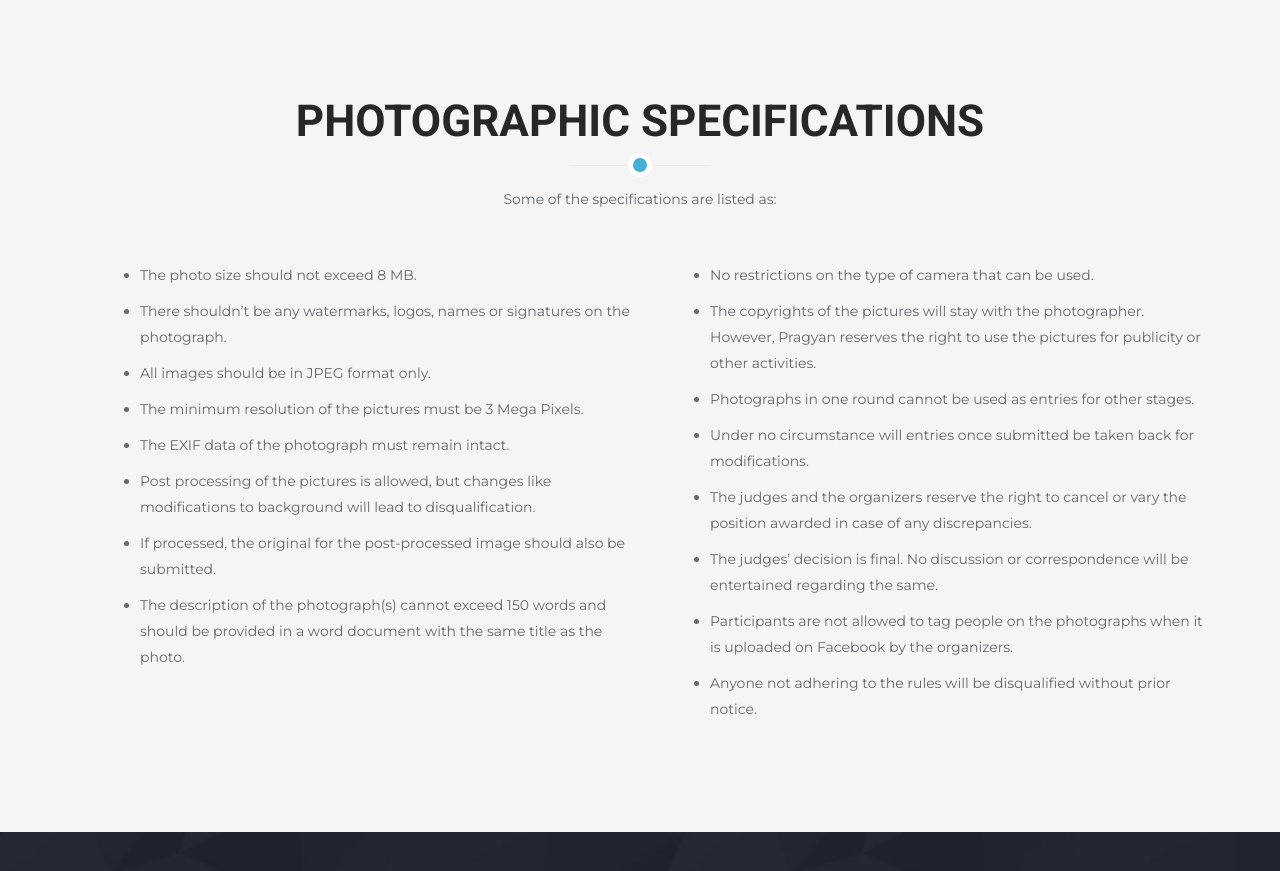
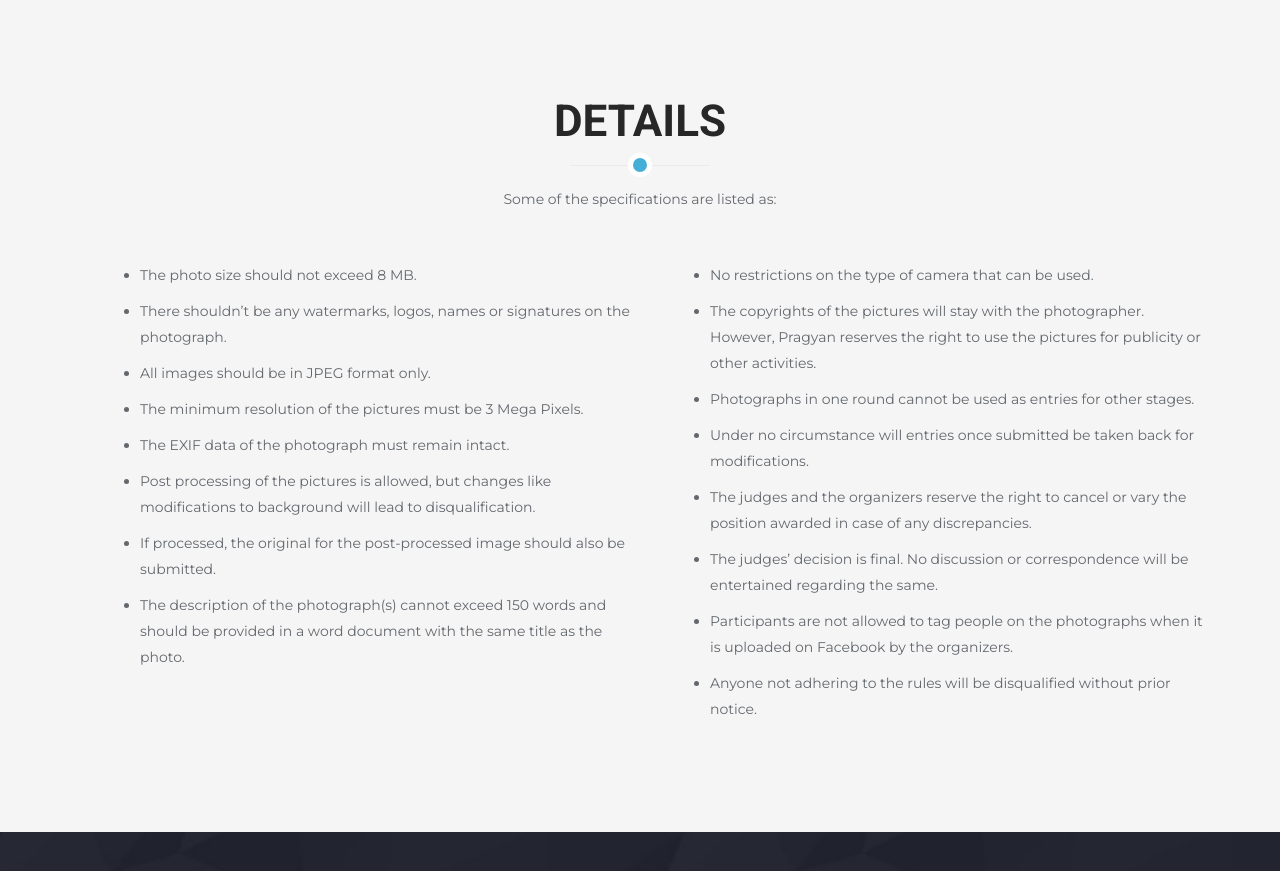
Before and after one commit to Revanth47/Pragyan_photography, a plain HTML site: page pragyan_photo/index.html in a window 1280 px wide. Shown: the part 2470-3341 px from the top of the page. Drawn offline with Linux system fonts and the light colour scheme; some packages are replaced by stand-ins of ours.

Commit message:
renamed section

```diff
--- a/pragyan_photo/index.html
+++ b/pragyan_photo/index.html
@@ -239,7 +239,7 @@
     <section id="portfolio">
         <div class="container">
             <div class="section-header">
-                <h2 class="section-title text-center wow fadeInDown">Photographic Specifications</h2>
+                <h2 class="section-title text-center wow fadeInDown">Details</h2>
                 <p class="text-center wow fadeInDown">Some of the specifications are listed as:</p>
             </div>
             <div class="container specs">
```
